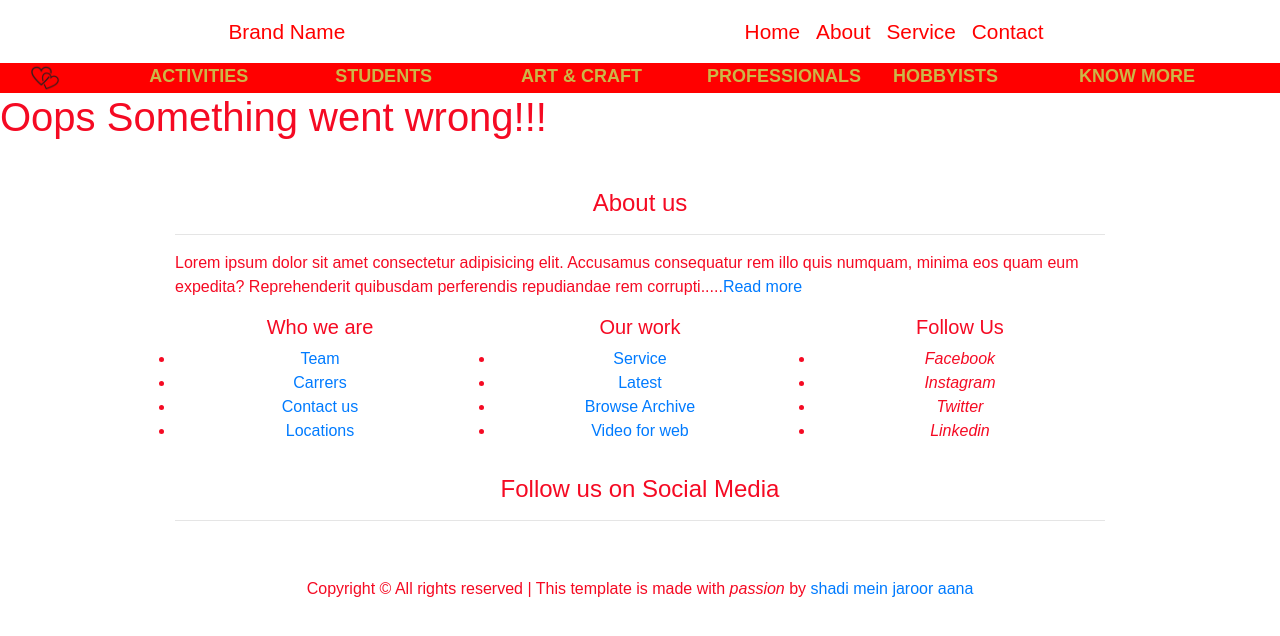
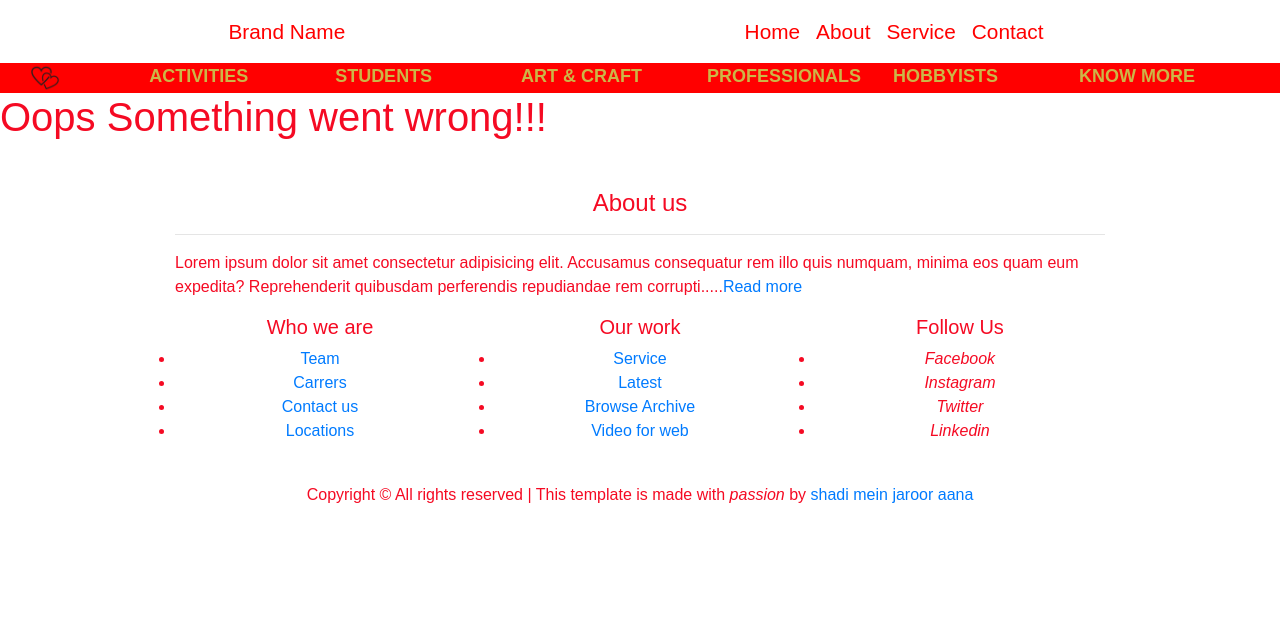
Before and after one commit to jansanshivhare/practicing_pages, a React (Create React App) app: page /error404 in a window 1280 px wide. Shown: the top 636 px of the page. Built offline with nearby package versions, Linux system fonts and the light colour scheme.

Commit message:
removed unnecessary logos

```diff
--- a/src/Components/Footer.jsx
+++ b/src/Components/Footer.jsx
@@ -88,68 +88,7 @@ const Footer = () => {
               </div>
             </div>
           </div>
-          <div>
-            <h4 className='text-center mt-3'>Follow us on Social Media</h4>
-            <hr />
-            <div className='row text-center'>
-              <NavLink
-                to='#'
-                class=' m-auto w-100 h-100 col-lg-1 col-md-2 col-sm-2 col-3 fa fa-facebook text-white'
-              ></NavLink>
-              <NavLink
-                to='#'
-                class=' m-auto w-100 h-100 col-lg-1 col-md-2 col-sm-2 col-3 fa fa-twitter text-white'
-              ></NavLink>
-              <NavLink
-                to='#'
-                class=' m-auto w-100 h-100 col-lg-1 col-md-2 col-sm-2 col-3 fa fa-google text-white'
-              ></NavLink>
-              <NavLink
-                to='#'
-                class=' m-auto w-100 h-100 col-lg-1 col-md-2 col-sm-2 col-3 fa fa-linkedin text-white'
-              ></NavLink>
-              <NavLink
-                to='#'
-                class=' m-auto w-100 h-100 col-lg-1 col-md-2 col-sm-2 col-3 fa fa-youtube text-white'
-              ></NavLink>
-              <NavLink
-                to='#'
-                class=' m-auto w-100 h-100 col-lg-1 col-md-2 col-sm-2 col-3 fa fa-instagram text-white'
-              ></NavLink>
-              <NavLink
-                to='#'
-                class=' m-auto w-100 h-100 col-lg-1 col-md-2 col-sm-2 col-3 fa fa-pinterest text-white'
-              ></NavLink>
-              <NavLink
-                to='#'
-                class=' m-auto w-100 h-100 col-lg-1 col-md-2 col-sm-2 col-3 fa fa-snapchat-ghost text-white'
-              ></NavLink>
-              <NavLink
-                to='#'
-                class=' m-auto w-100 h-100 col-lg-1 col-md-2 col-sm-2 col-3 fa fa-skype text-white'
-              ></NavLink>
-              <NavLink
-                to='#'
-                class=' m-auto w-100 h-100 col-lg-1 col-md-2 col-sm-2 col-3 fa fa-android text-white'
-              ></NavLink>
-              <NavLink
-                to='#'
-                class=' m-auto w-100 h-100 col-lg-1 col-md-2 col-sm-2 col-3 fa fa-yahoo text-white'
-              ></NavLink>
-              <NavLink
-                to='#'
-                class=' m-auto w-100 h-100 col-lg-1 col-md-2 col-sm-2 col-3 fa fa-reddit text-white'
-              ></NavLink>
-              {/* <NavLink to='#' class='fa fa-dribbble text-white'></NavLink> */}
-              {/* <NavLink to='#' class='fa fa-vimeo text-white'></NavLink> */}
-              {/* <NavLink to='#' class='fa fa-tumblr text-white'></NavLink> */}
-              {/* <NavLink to='#' class='fa fa-vine text-white'></NavLink> */}
-              {/* <NavLink to='#' class='fa fa-foursquare text-white'></NavLink> */}
-              {/* <NavLink to='#' class='fa fa-stumbleupon text-white'></NavLink> */}
-              {/* <NavLink to='#' class='fa fa-flickr text-white'></NavLink> */}
-              {/* <NavLink to='#' class='fa fa-rss text-white'></NavLink> */}
-            </div>
-          </div>
+
           <div className='footer__copyright'>
             <div className='text-center mt-4'>
               <p className='footer__copyright__text mb-0 pb-3'>
```
